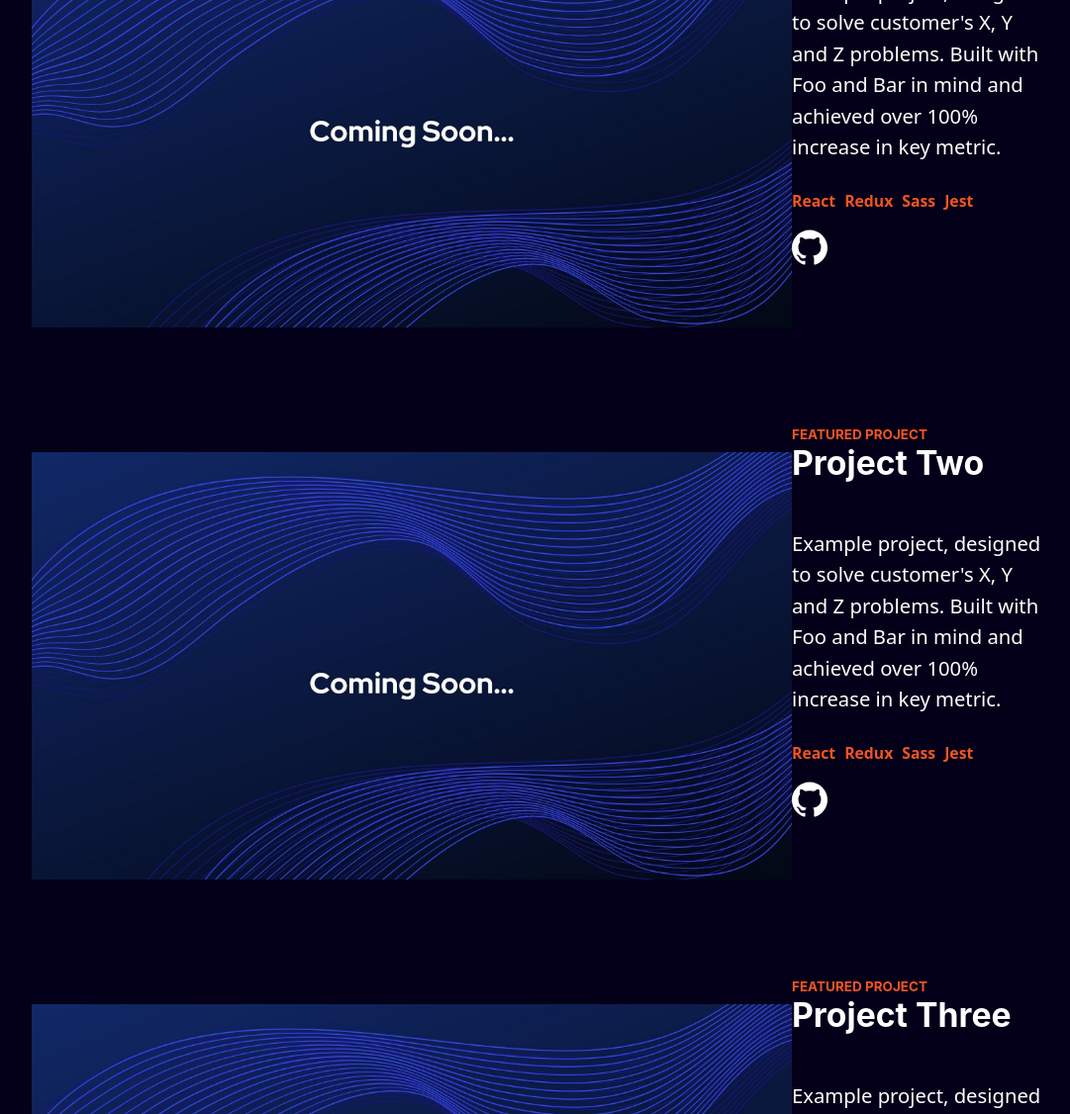
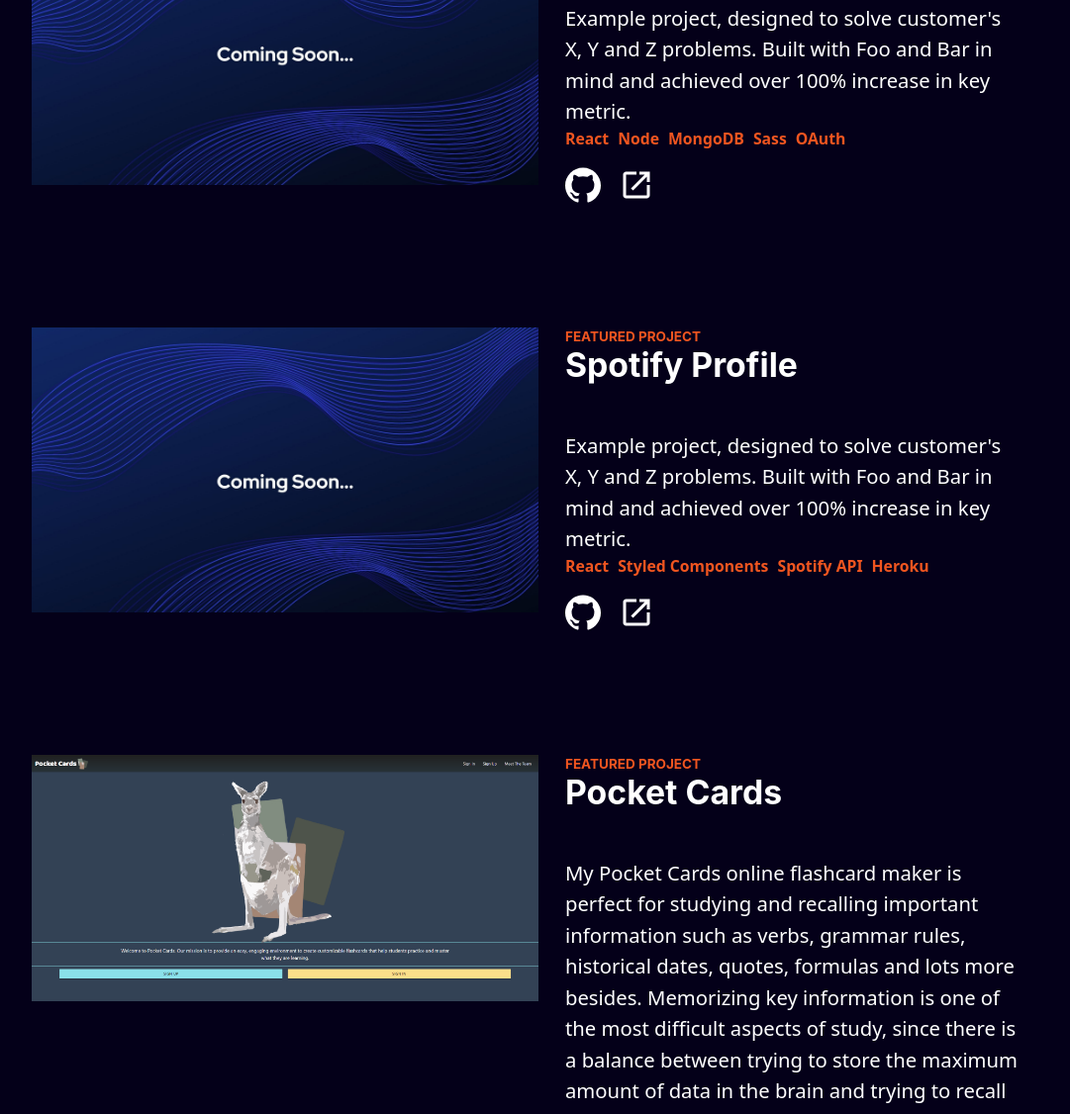
Before and after one commit to brandon206/gatsby-portfolio, a Gatsby site: page / in a window 1280 px wide. Shown: the part 1674-2800 px from the top of the page at 99% size, without its empty margins (96-1177 px from the left). Built offline with nearby package versions, Linux system fonts and the light colour scheme; Gatsby itself is replaced by a stand-in of ours.

Commit message:
Frontend updating css and content (#2)
* - Updating gatsby config with new relative path
- Upgrading styled-components version in package.json
- Adding a new secondary color for tailwind config

* Updating view components and icons

* Creating new components and assets
Removing cruft assets
Updating gql queries for new sections

* CSS and Content Changes

- adding responsive css styling
- adding new ExternalLink component
- adding content for projects

```diff
--- a/src/components/NavbarLinks.js
+++ b/src/components/NavbarLinks.js
@@ -53,9 +53,9 @@
       <NavItem onClick={handleLinkClick} to="#about">
         About
       </NavItem>
-      <NavItem onClick={handleLinkClick} to="#experience">
+      {/* <NavItem onClick={handleLinkClick} to="#experience">
         Experience
-      </NavItem>
+      </NavItem> */}
       <NavItem onClick={handleLinkClick} to="#projects">
         Projects
       </NavItem>
--- a/src/components/footer.js
+++ b/src/components/footer.js
@@ -14,7 +14,7 @@
   const { frontmatter, body } = content[0].node;
   return (
     <FooterWrapper className="py-6 px-12">
-      <div style={{ margin: "0 auto" }} className="container w-full flex flex-col md:flex-row md:justify-start items-center">
+      <div style={{ margin: "0 auto" }} id="contact" className="container w-full flex flex-col md:flex-row md:justify-start items-center">
         <div className="w-full md:w-1/2 text-center md:text-left">
           <MDXRenderer>{body}</MDXRenderer>
         </div>
--- a/src/components/hero.js
+++ b/src/components/hero.js
@@ -10,7 +10,7 @@
   return (
     <div className="flex items-center shadow-inner min-h-screen flex-col md:flex-row">
       <div className="w-full py-6 shadow-lg">
-        <section class="mx-auto container w-4/5">
+        <section class="my-6 mx-auto container w-4/5">
           <h1 className="uppercase font-bold text-lg text-secondary">
             {frontmatter.intro}
           </h1>
--- /dev/null
+++ b/src/components/icons/ExternalLink.js
@@ -0,0 +1,21 @@
+import React from "react"
+import PropTypes from "prop-types"
+
+const ExternalLink = ({ color }) => {
+  return (
+    <svg role="img" viewBox="0 0 24 24" fill={color}>
+      <title>ExternalLink</title>
+      <path d="M 5 3 C 3.9069372 3 3 3.9069372 3 5 L 3 19 C 3 20.093063 3.9069372 21 5 21 L 19 21 C 20.093063 21 21 20.093063 21 19 L 21 12 L 19 12 L 19 19 L 5 19 L 5 5 L 12 5 L 12 3 L 5 3 z M 14 3 L 14 5 L 17.585938 5 L 8.2929688 14.292969 L 9.7070312 15.707031 L 19 6.4140625 L 19 10 L 21 10 L 21 3 L 14 3 z"/>
+    </svg>
+  )
+}
+
+ExternalLink.propTypes = {
+  color: PropTypes.string,
+}
+
+ExternalLink.defaultProps = {
+  color: "#FFFFFF",
+}
+
+export default ExternalLink
--- a/src/components/icons/index.js
+++ b/src/components/icons/index.js
@@ -5,6 +5,7 @@
 import IconLinkedIn from "./LinkedIn"
 import IconResume from "./Resume"
 import IconEmail from "./Email"
+import IconExternalLink from "./ExternalLink"
 
 const Icon = ({ name, color }) => {
   switch (name.toLowerCase()) {
@@ -16,6 +17,8 @@
       return <IconResume color={color} />
     case "email":
       return <IconEmail color={color} />
+    case "external-link":
+      return <IconExternalLink color={color} />
     default:
       return null
   }
--- a/src/components/project.js
+++ b/src/components/project.js
@@ -11,28 +11,28 @@
 
         return (
           <div className="py-8 flex flex-col md:flex-row" key={frontmatter.position}>
-            <div className="w-full py-6">
+            <div className="w-full md:w-1/2 py-6">
               <Img fluid={frontmatter.screenshot.childImageSharp.fluid} />
             </div>
-            <div className="md:w-1/3">
+            <div className="w-full p-6 md:w-1/2">
               <h1 className="text-xs font-bold uppercase text-secondary text-center md:text-left">
                 {frontmatter.category}
               </h1>
-              <h2 className="text-3xl font-bold mb-6">{frontmatter.title}</h2>
+              <h2 className="text-3xl font-bold mb-6 text-center md:text-left">{frontmatter.title}</h2>
               <div className=" font-light text-lg flex justify-between">
-                <div>
+                <div className="w-full">
                   <MDXRenderer>{body}</MDXRenderer>
-                  <div className="flex text-sm font-bold text-red-500 ">
+                  <div className="flex text-sm font-bold flex-wrap">
                     {frontmatter.tags.map((tag, key) => {
-                      return <p className="mr-2 mt-6 text-secondary">{tag}</p>
+                      return <p className="pr-2 m-0 text-secondary">{tag}</p>
                     })}
                   </div>
                   <div className="flex mt-4">
-                    <a href={frontmatter.github} className="w-8 h-8 mr-4">
+                    <a href={frontmatter.github} target="_blank" className="w-8 h-8 mr-4">
                       <Icon name="github" />
                     </a>
-                    <a href={frontmatter.external} className="w-8 h-8">
-                      <Icon name="external" />
+                    <a href={frontmatter.external} target="_blank" className="w-8 h-8">
+                      <Icon name="external-link" />
                     </a>
                   </div>
                 </div>
--- a/src/content/footer/footer.mdx
+++ b/src/content/footer/footer.mdx
@@ -2,7 +2,7 @@
 email: 'mailto:brandonpark206@gmail.com'
 github: 'https://github.com/brandon206'
 linkedIn: 'https://www.linkedin.com/in/brandonpark206'
-resume: ''
+resume: 'https://github.com/brandon206'
 ---
 
 Get in touch! Feel free to contact me for collaborations, job inquiries, questions, or just to say hi.
--- a/src/content/project/project-one/project-one.mdx
+++ b/src/content/project/project-one/project-one.mdx
@@ -1,14 +1,15 @@
 ---
-title: 'Project One'
+title: 'My Expense Tracker'
 category: 'Featured Project'
 screenshot: './coming-soon.jpg'
 github: 'https://github.com/brandon206'
 external: 'https://brandontravispark.com'
 tags:
     - React
-    - Redux
+    - Node
+    - MongoDB
     - Sass
-    - Jest
+    - OAuth
 visible: 'true'
 position: 0
 ---
--- a/src/content/project/project-three/project-three.mdx
+++ b/src/content/project/project-three/project-three.mdx
@@ -1,16 +1,20 @@
 ---
-title: 'Project Three'
+title: 'Pocket Cards'
 category: 'Featured Project'
-screenshot: './coming-soon.jpg'
-github: 'https://github.com/brandon206'
-external: 'https://brandontravispark.com'
+screenshot: './pocket-cards.png'
+github: 'https://github.com/brandon206/pocket-cards'
+external: 'https://pocketcards.site'
 tags:
     - React
     - Redux
+    - Node
+    - Express
+    - MySQL
     - Sass
-    - Jest
+    - Materialize
+    - AWS
 visible: 'true'
 position: 2
 ---
 
-Example project, designed to solve customer's X, Y and Z problems. Built with Foo and Bar in mind and achieved over 100% increase in key metric.
+My Pocket Cards online flashcard maker is perfect for studying and recalling important information such as verbs, grammar rules, historical dates, quotes, formulas and lots more besides. Memorizing key information is one of the most difficult aspects of study, since there is a balance between trying to store the maximum amount of data in the brain and trying to recall that data with the highest possible precision.
--- a/src/content/project/project-two/project-two.mdx
+++ b/src/content/project/project-two/project-two.mdx
@@ -1,14 +1,14 @@
 ---
-title: 'Project Two'
+title: 'Spotify Profile'
 category: 'Featured Project'
 screenshot: './coming-soon.jpg'
 github: 'https://github.com/brandon206'
 external: 'https://brandontravispark.com'
 tags:
     - React
-    - Redux
-    - Sass
-    - Jest
+    - Styled Components
+    - Spotify API
+    - Heroku
 visible: 'true'
 position: 1
 ---
```
Also changed, not shown: src/content/project/project-three/pocket-cards.png (added).
